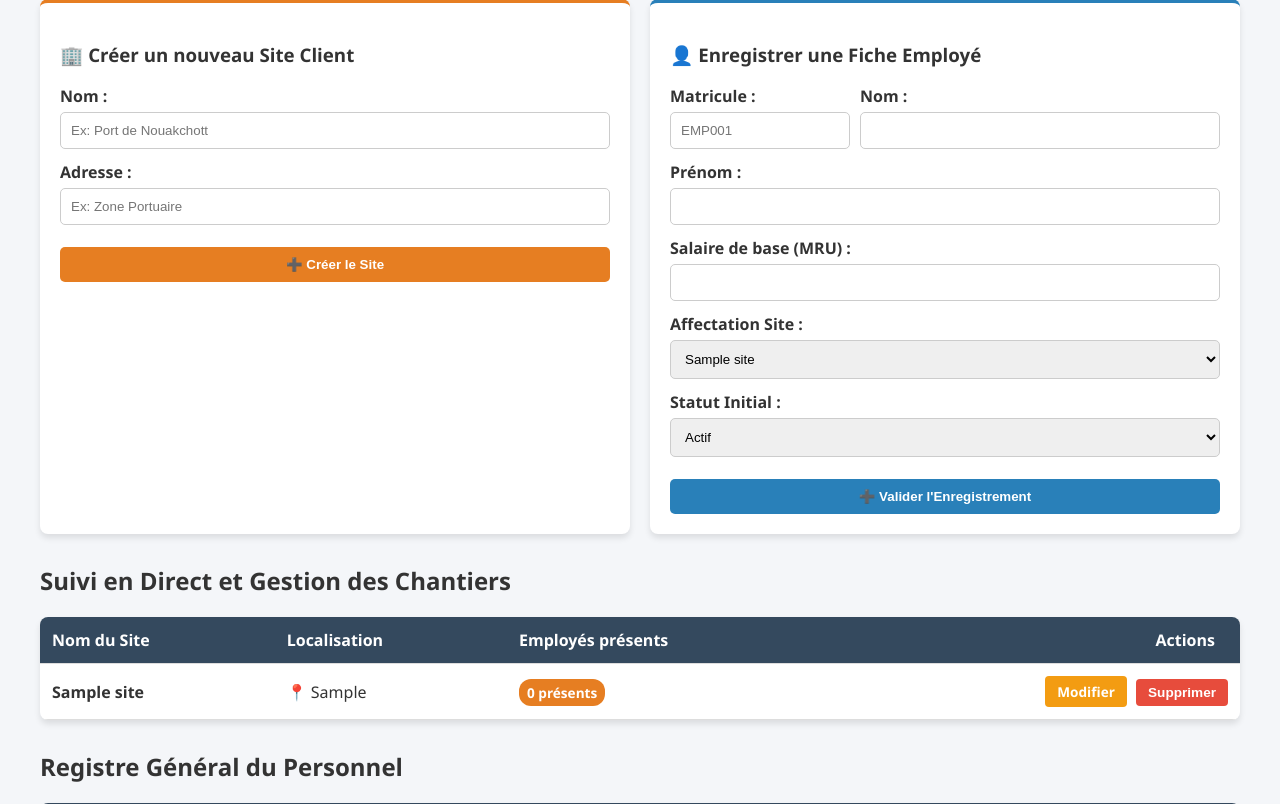
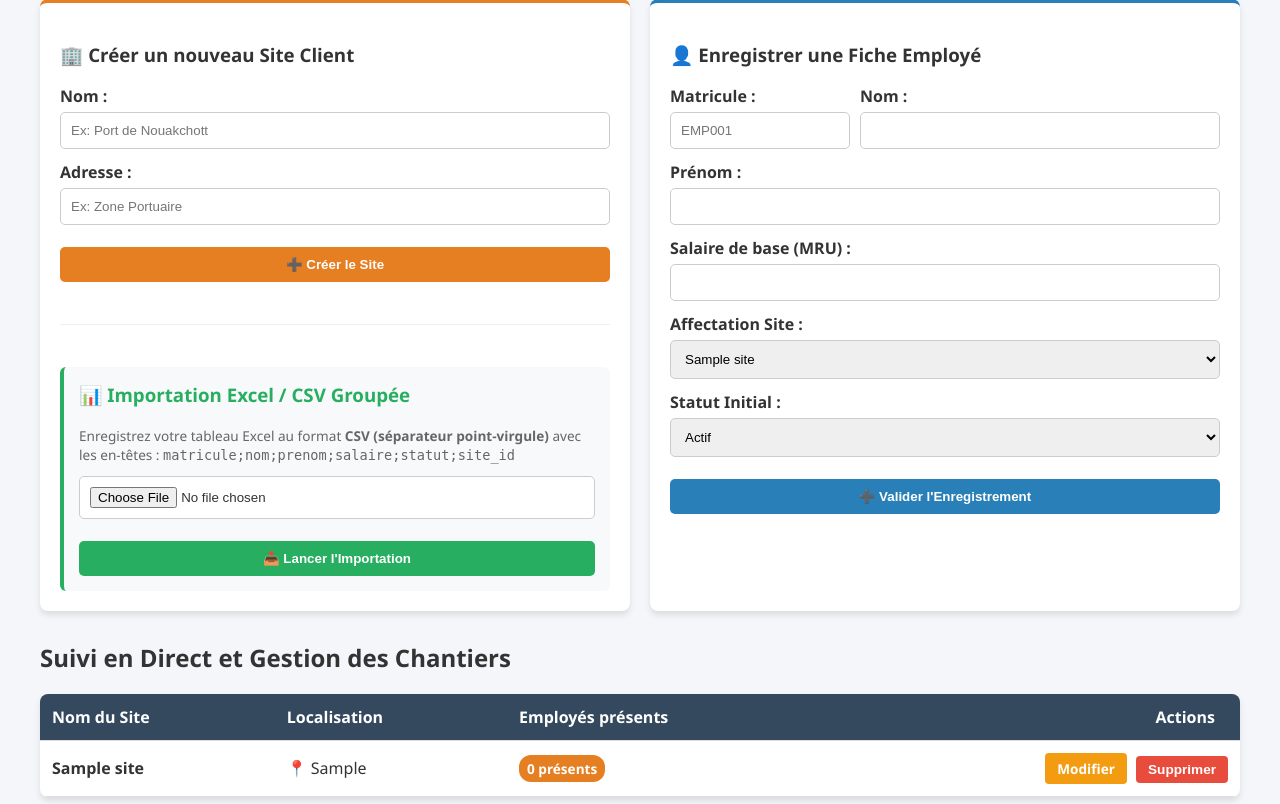
Before and after one commit to youssouf064/gestion_nettoyage, a Flask app: page / in a window 1280 px wide. Shown: the part 377-1181 px from the top of the page. Run offline with Flask 3, Linux system fonts and the light colour scheme; the visitor is signed in with stand-in values (Sample User, id 1); tables that the repository leaves empty hold one stand-in row (values such as "Sample post"); some libraries are stand-ins or nearby versions.

Commit message:
Ajout de la fonctionnalité d'import Excel dans l'application

```diff
--- a/app.py
+++ b/app.py
@@ -242,6 +242,67 @@ def ajouter_employe():
     return redirect(url_for('dashboard'))
 
 
+# --- NOUVELLE ROUTE : IMPORTATION DE FICHIER CSV (EXCEL) ---
+@app.route('/importer_employes_csv', methods=['POST'])
+def importer_employes_csv():
+    if not session.get('est_admin'):
+        return redirect(url_for('espace_pointage'))
+
+    file = request.files.get('file_excel')
+    if not file or file.filename == '':
+        return f"<h3>Aucun fichier sélectionné.</h3><br><a href='/'>Retour</a>"
+
+    try:
+        # Lire le fichier à la volée en mémoire textuelle UTF-8
+        stream = io.StringIO(file.stream.read().decode("utf-8"), newline=None)
+        # Utilisation du séparateur ';' classique des exports Excel francophones
+        reader = csv.DictReader(stream, delimiter=';')
+
+        conn = get_db_connection()
+        cursor = conn.cursor()
+        nb_importes = 0
+
+        for row in reader:
+            # Récupération et nettoyage des données de la ligne
+            matricule = row.get('matricule', '').upper().strip()
+            nom = row.get('nom', '').strip()
+            prenom = row.get('prenom', '').strip()
+            salaire = row.get('salaire', '0')
+            statut = row.get('statut', 'Actif').strip()
+            site_id = row.get('site_id')
+
+            if not matricule or not nom or not prenom:
+                continue  # Passe les lignes incomplètes
+
+            # Vérifier si le matricule existe déjà
+            cursor.execute("SELECT matricule FROM employes WHERE matricule = %s", (matricule,))
+            if cursor.fetchone():
+                continue  # Évite les doublons de clés primaires
+
+            # Conversion propre de l'ID du site (gestion du NULL)
+            try:
+                id_site = int(site_id) if site_id and str(site_id).strip() != '' else None
+            except ValueError:
+                id_site = None
+
+            # Insertion directe
+            cursor.execute('''
+                INSERT INTO employes (matricule, nom, prenom, salaire_base, statut, id_site_affecte)
+                VALUES (%s, %s, %s, %s, %s, %s)
+            ''', (matricule, nom, prenom, float(salaire), statut, id_site))
+            nb_importes += 1
+
+        conn.commit()
+        cursor.close()
+        conn.close()
+
+        return f"<h3>Succès : {nb_importes} employé(s) enregistré(s) avec succès !</h3><br><a href='/'>Retour au tableau de bord</a>"
+
+    except Exception as e:
+        print(f"Erreur lors de l'import CSV : {e}")
+        return f"<h3>Une erreur est survenue lors du traitement du fichier.</h3><p>{e}</p><br><a href='/'>Retour</a>"
+
+
 @app.route('/supprimer_employe/<matricule>', methods=['POST'])
 def supprimer_employe(matricule):
     if not session.get('est_admin'):
--- a/templates/dashboard.html
+++ b/templates/dashboard.html
@@ -60,6 +60,18 @@
                 <div class="form-group"><label>Adresse :</label><input type="text" name="adresse_site" placeholder="Ex: Zone Portuaire"></div>
                 <button type="submit" style="background-color: #e67e22;">➕ Créer le Site</button>
             </form>
+
+            <br><hr style="border: 0; border-top: 1px solid #eee; margin: 20px 0;"><br>
+            <div style="background-color: #f8f9fa; padding: 15px; border-radius: 6px; border-left: 4px solid #27ae60;">
+                <h3 style="margin-top: 0; color: #27ae60;">📊 Importation Excel / CSV Groupée</h3>
+                <p style="font-size: 0.85rem; color: #666; margin-bottom: 12px;">Enregistrez votre tableau Excel au format <strong>CSV (séparateur point-virgule)</strong> avec les en-têtes : <code>matricule;nom;prenom;salaire;statut;site_id</code></p>
+                <form action="/importer_employes_csv" method="POST" enctype="multipart/form-data">
+                    <div class="form-group">
+                        <input type="file" name="file_excel" accept=".csv" required style="background: white; cursor: pointer;">
+                    </div>
+                    <button type="submit" style="background-color: #27ae60;">📥 Lancer l'Importation</button>
+                </form>
+            </div>
         </div>
 
         <div class="box" style="border-top: 4px solid #2980b9;">
```
Also changed, not shown: 2 other files.
